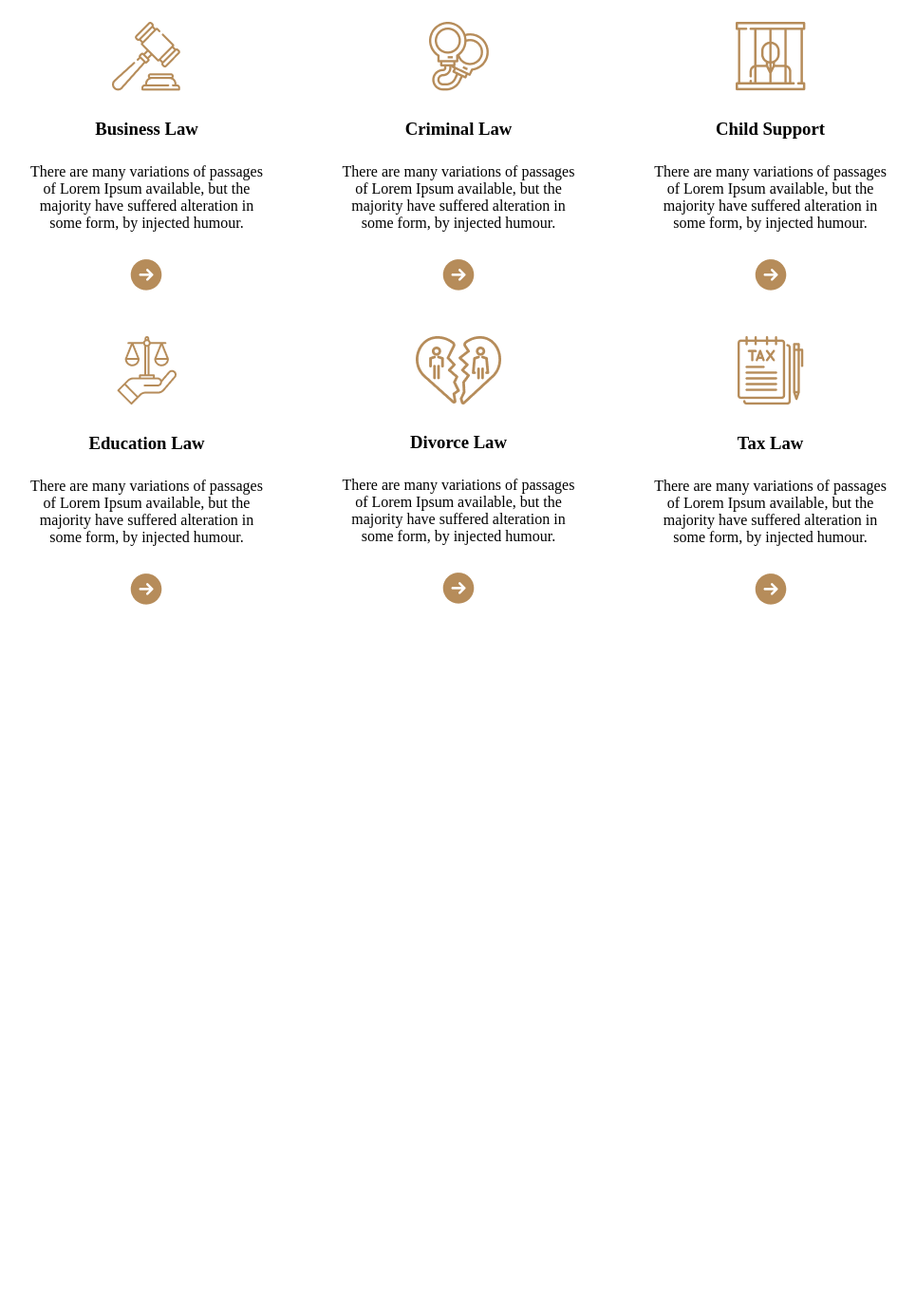
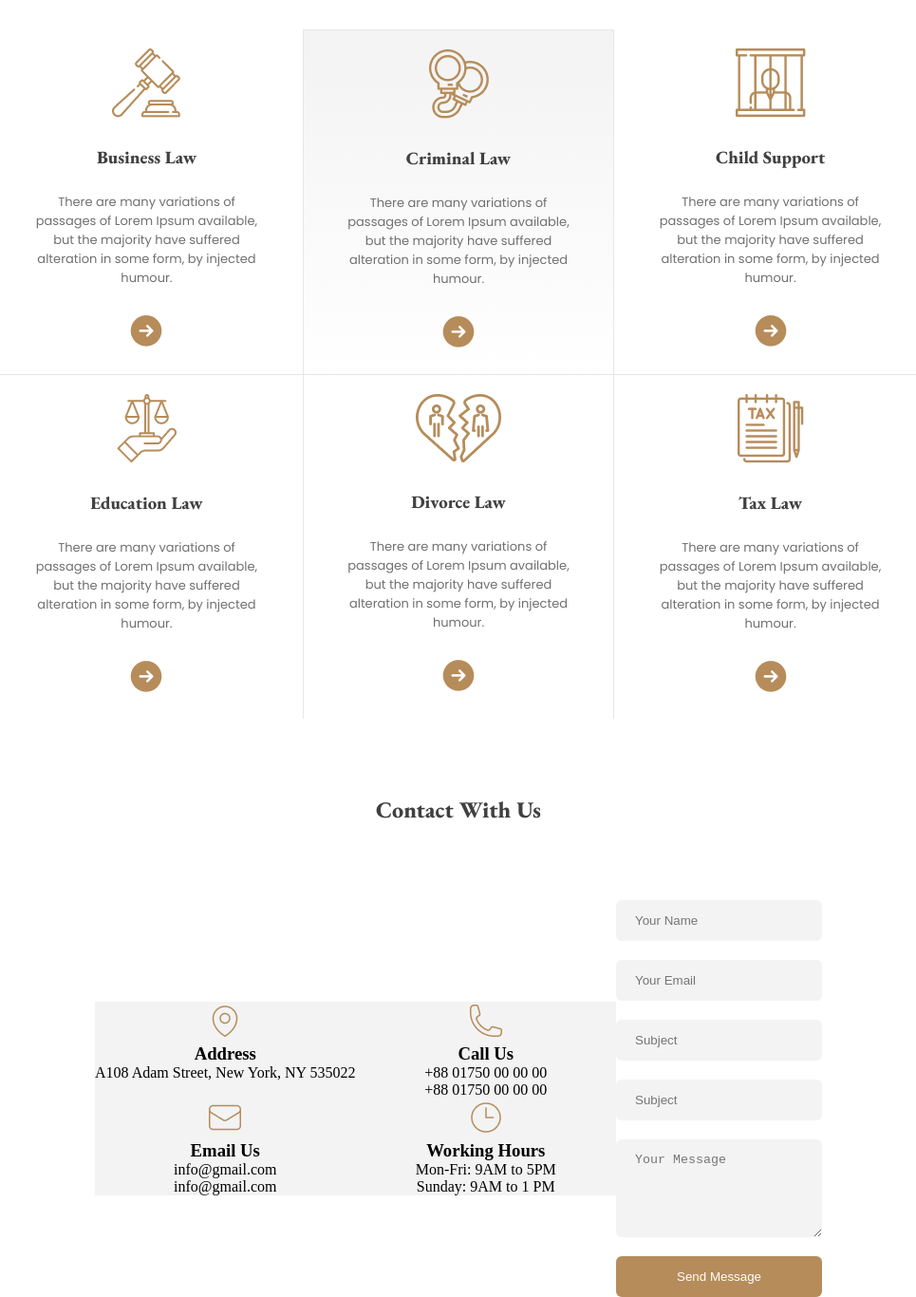
Before and after one commit to Robiul-Haque/Justice-html-css-responsive-template, a plain HTML site: page index.html in a window 1280 px wide. Shown: the part 860-2226 px from the top of the page at 95% size, without its empty margins (157-1122 px from the left). Before the commit the page ends 1525 px from the top, so only its background shows below. Drawn offline with nearby package versions, Linux system fonts and the light colour scheme.

Commit message:
make a contact us layout

```diff
--- a/index.html
+++ b/index.html
@@ -43,52 +43,106 @@
     <section>
         <div class="legal-practice-header">
             <h2 class="lega_ractice_h2 eb-garamond">The Legal Practice Area</h2>
-            <p class="lega_ractice_txt">There are many variations of passages of Lorem Ipsum available, but the majority
+            <p class="lega_ractice_txt poppins-regular">There are many variations of passages of Lorem Ipsum available,
+                but the majority
                 have suffered alteration in
                 some form, by injected humour.</p>
         </div>
         <div class="grid-container">
-            <div>
+            <div class="grid-item item-1">
                 <img src="./image/img-1.png" alt="img-1">
-                <h3 class="grid-item-h3">Business Law</h3>
-                <P class="grid-item-txt">There are many variations of passages of Lorem Ipsum available, but the majority have suffered
+                <h3 class="grid-item-h3 eb-garamond">Business Law</h3>
+                <P class="grid-item-txt poppins-regular">There are many variations of passages of Lorem Ipsum available,
+                    but the
+                    majority have suffered
                     alteration in some form, by injected humour.</P>
                 <i><img src="./image/right-img.png" alt="right-img"></i>
             </div>
-            <div>
+            <div class="grid-item item-2">
                 <img src="./image/img-2.png" alt="img-2">
-                <h3 class="grid-item-h3">Criminal Law</h3>
-                <P class="grid-item-txt">There are many variations of passages of Lorem Ipsum available, but the majority have suffered
+                <h3 class="grid-item-h3 eb-garamond">Criminal Law</h3>
+                <P class="grid-item-txt poppins-regular">There are many variations of passages of Lorem Ipsum available,
+                    but the
+                    majority have suffered
                     alteration in some form, by injected humour.</P>
                 <i><img src="./image/right-img.png" alt="right-img"></i>
             </div>
-            <div>
+            <div class="grid-item item-3">
                 <img src="./image/img-3.png" alt="img-3">
-                <h3 class="grid-item-h3">Child Support</h3>
-                <P class="grid-item-txt">There are many variations of passages of Lorem Ipsum available, but the majority have suffered
+                <h3 class="grid-item-h3 eb-garamond">Child Support</h3>
+                <P class="grid-item-txt poppins-regular">There are many variations of passages of Lorem Ipsum available,
+                    but the
+                    majority have suffered
                     alteration in some form, by injected humour.</P>
                 <i><img src="./image/right-img.png" alt="right-img"></i>
             </div>
-            <div>
+            <div class="grid-item">
                 <img src="./image/img-4.png" alt="img-4">
-                <h3 class="grid-item-h3">Education Law</h3>
-                <P class="grid-item-txt">There are many variations of passages of Lorem Ipsum available, but the majority have suffered
+                <h3 class="grid-item-h3 eb-garamond">Education Law</h3>
+                <P class="grid-item-txt poppins-regular">There are many variations of passages of Lorem Ipsum available,
+                    but the
+                    majority have suffered
                     alteration in some form, by injected humour.</P>
                 <i><img src="./image/right-img.png" alt="right-img"></i>
             </div>
-            <div>
+            <div class="grid-item item-5">
                 <img src="./image/img-5.png" alt="img-5">
-                <h3 class="grid-item-h3">Divorce Law</h3>
-                <P class="grid-item-txt">There are many variations of passages of Lorem Ipsum available, but the majority have suffered
+                <h3 class="grid-item-h3 eb-garamond">Divorce Law</h3>
+                <P class="grid-item-txt poppins-regular">There are many variations of passages of Lorem Ipsum available,
+                    but the
+                    majority have suffered
                     alteration in some form, by injected humour.</P>
                 <i><img src="./image/right-img.png" alt="right-img"></i>
             </div>
-            <div>
+            <div class="grid-item">
                 <img src="./image/img-6.png" alt="img-6">
-                <h3 class="grid-item-h3">Tax Law</h3>
-                <P class="grid-item-txt">There are many variations of passages of Lorem Ipsum available, but the majority have suffered
+                <h3 class="grid-item-h3 eb-garamond">Tax Law</h3>
+                <P class="grid-item-txt poppins-regular">There are many variations of passages of Lorem Ipsum available,
+                    but the
+                    majority have suffered
                     alteration in some form, by injected humour.</P>
                 <i><img src="./image/right-img.png" alt="right-img"></i>
+            </div>
+        </div>
+    </section>
+
+    <!-- Contact US Section -->
+    <section class="contact-us">
+        <h2 class="contact-us-h2 eb-garamond">Contact With Us</h2>
+        <div class="contact-us-flex">
+            <div class="contact-us-info">
+                <div class="contact-us-info-item">
+                    <img src="./image/icon-1.png" alt="address">
+                    <h3>Address</h3>
+                    <p>A108 Adam Street,
+                        New York, NY 535022</p>
+                </div>
+                <div class="contact-us-info-item">
+                    <img src="./image/icon-2.png" alt="phone">
+                    <h3>Call Us</h3>
+                    <p>+88 01750 00 00 00</p>
+                    <p>+88 01750 00 00 00</p>
+                </div>
+                <div class="contact-us-info-item">
+                    <img src="./image/icon-3.png" alt="email">
+                    <h3>Email Us</h3>
+                    <p>info@gmail.com</p>
+                    <p>info@gmail.com</p>
+                </div>
+                <div class="contact-us-info-item">
+                    <img src="./image/icon-4.png" alt="working hours">
+                    <h3>Working Hours</h3>
+                    <p>Mon-Fri: 9AM to 5PM</p>
+                    <p>Sunday: 9AM to 1 PM</p>
+                </div>
+            </div>
+            <div class="contact-us-form">
+                <input type="text" name="nmae" placeholder="Your Name">
+                <input type="email" name="email" placeholder="Your Email">
+                <input type="text" name="subject" placeholder="Subject">
+                <input type="text" name="subject" placeholder="Subject">
+                <textarea rows="5" name="message" placeholder="Your Message"></textarea>
+                <input type="submit" value="Send Message">
             </div>
         </div>
     </section>
--- a/style.css
+++ b/style.css
@@ -130,7 +130,7 @@
 /* The Legal Practice Area */
 .legal-practice-header {
     text-align: center;
-    width: 35%;
+    width: 36%;
     margin: 60px auto;
 }
 
@@ -140,7 +140,7 @@
 }
 
 .lega_ractice_txt {
-    font-size: 14px;
+    font-size: 13px;
     margin: 20px 0;
     color: #707070;
 }
@@ -155,14 +155,101 @@
     text-align: center;
 }
 
-.grid-container>div {
+.grid-item {
     padding: 20px 40px;
+}
+
+.item-1 {
+    border-bottom: 1px solid #E7E7E7;
+}
+
+.item-2 {
+    border: 1px solid #E7E7E7;
+    background: linear-gradient(to bottom, #F3F3F3, #f3f3f300);
+}
+
+.item-3 {
+    border-bottom: 1px solid #E7E7E7;
+}
+
+.item-5 {
+    border-left: 1px solid #E7E7E7;
+    border-right: 1px solid #E7E7E7;
 }
 
 .grid-item-h3 {
     margin: 25px 0;
+    color: #414040;
 }
 
 .grid-item-txt {
     margin-bottom: 25px;
+    color: #707070;
+    font-size: 13px;
 }
+
+/* Contact us section */
+.contact-us {
+    width: 80%;
+    margin: 0 auto;
+}
+
+.contact-us-h2 {
+    text-align: center;
+    margin: 80px 0;
+    color: #414040;
+}
+
+.contact-us-flex {
+    display: flex;
+    justify-content: center;
+    align-items: center;
+    width: 77%;
+    margin: 0 auto;
+}
+
+.contact-us-info {
+    display: grid;
+    grid-template-columns: repeat(2, 1fr);
+    background-color: #F3F3F3;
+}
+
+.contact-us-info-item {
+    text-align: center;
+}
+
+.contact-us-form {
+    display: flex;
+    flex-direction: column;
+    justify-content: center;
+    align-items: center;
+    row-gap: 20px;
+}
+
+.contact-us-form>input {
+    background-color: #F3F3F3;
+    padding: 14px 20px;
+    border-radius: 6px;
+    outline: none;
+    border: none;
+    width: 100%;
+}
+
+.contact-us-form>textarea {
+    background-color: #F3F3F3;
+    padding: 14px 20px;
+    border-radius: 6px;
+    outline: none;
+    border: none;
+    width: 100%;
+}
+
+.contact-us-form>input[type="submit"] {
+    padding: 14px 20px;
+    border: none;
+    border-radius: 6px;
+    background-color: #b68c5a;
+    color: white;
+    cursor: pointer;
+    border: none;
+}
```
Also changed, not shown: image/icon-1.png (added), image/icon-2.png (added), image/icon-3.png (added), image/icon-4.png (added).
